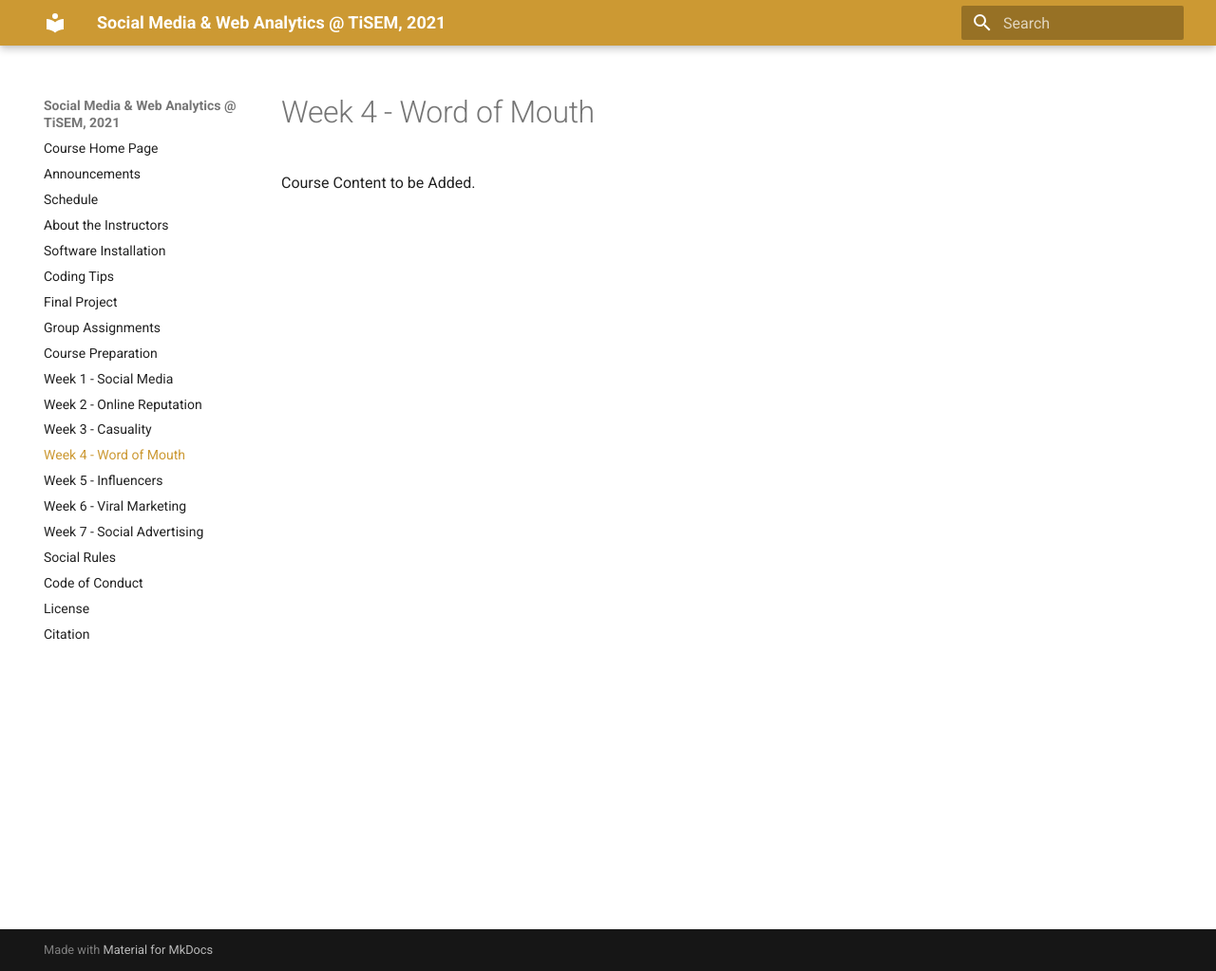
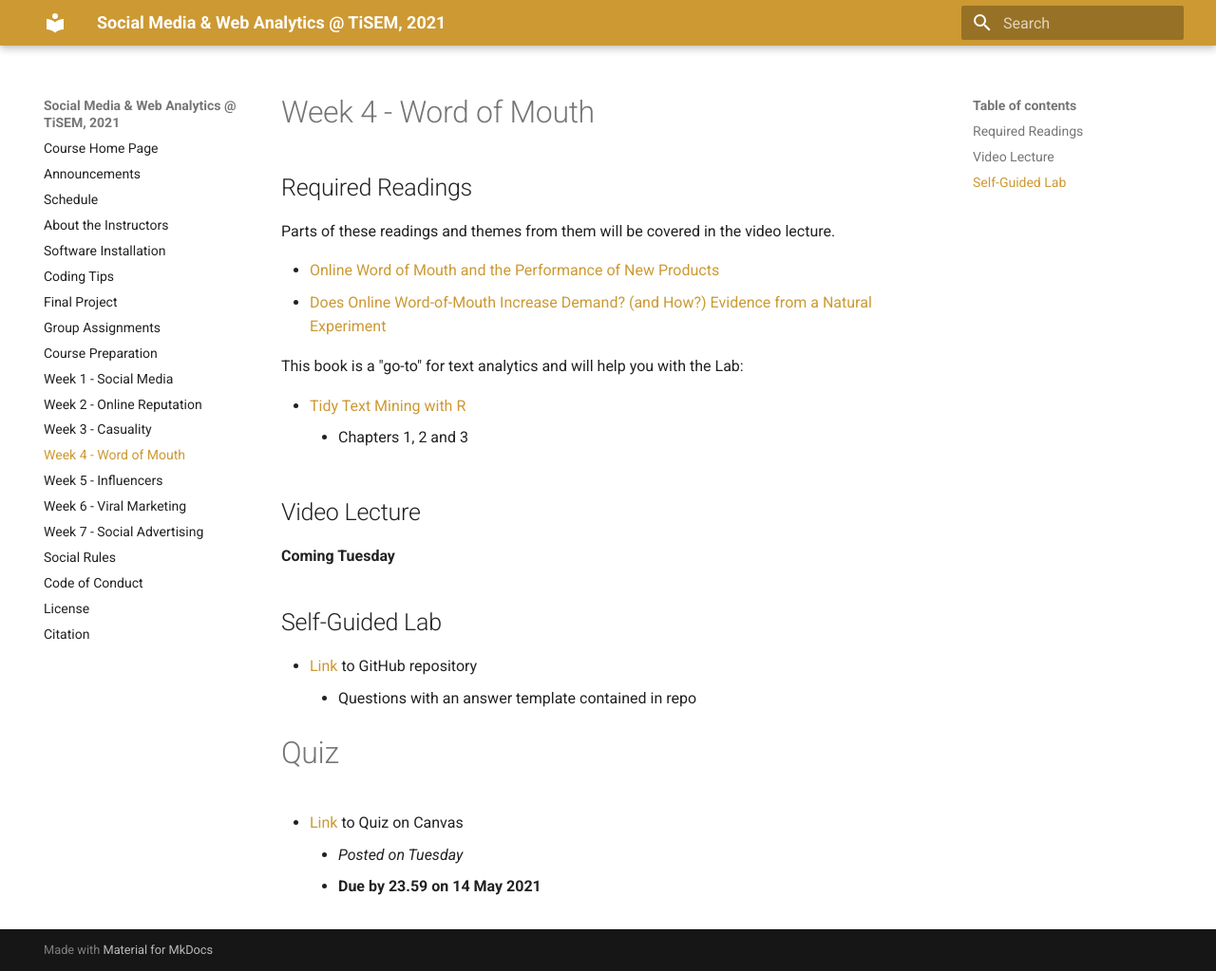
Before and after one commit to tisem-digital-marketing/2021-smwa, an MkDocs documentation site: the page built from docs/week_04.md, in a window 1280 px wide and 1023 px high. Shown: the whole window at 95% size. Built offline with MkDocs 1.6.1 and Material for MkDocs 9.7.7, drawn with Linux system fonts in a browser that asks for light colours; old or Windows-style settings are respelled for this version of MkDocs.

Commit message:
week 4 draft

```diff
--- a/docs/week_04.md
+++ b/docs/week_04.md
@@ -1 +1,35 @@
-Course Content to be Added.
+# Week 4 - Word of Mouth
+
+## Required Readings
+
+Parts of these readings and themes from them will be covered in the video lecture.
+
+* [Online Word of Mouth and the Performance of New Products][deer]
+* [Does Online Word-of-Mouth Increase Demand? (and How?) Evidence from a Natural Experiment][seiler]
+
+This book is a "go-to" for text analytics and will help you with the Lab:
+
+* [Tidy Text Mining with R][tidytext]
+    * Chapters 1, 2 and 3
+
+## Video Lecture
+
+**Coming Tuesday**
+
+## Self-Guided Lab
+
+* [Link][lab-04] to GitHub repository
+    * Questions with an answer template contained in repo
+
+# Quiz
+
+* [Link][quiz-04] to Quiz on Canvas
+    * *Posted on Tuesday*
+    * **Due by 23.59 on 14 May 2021**
+
+[seiler]: https://papers.ssrn.com/sol3/papers.cfm?abstract_id=2692861
+[deer]: https://lachlandeer.github.io/media/deer_jmp.pdf
+[tidytext]: https://www.tidytextmining.com/
+
+[quiz-04]: https://tilburguniversity.instructure.com/courses/7508/quizzes
+[lab-04]: https://github.com/tisem-digital-marketing/smwa-lab-04
```
